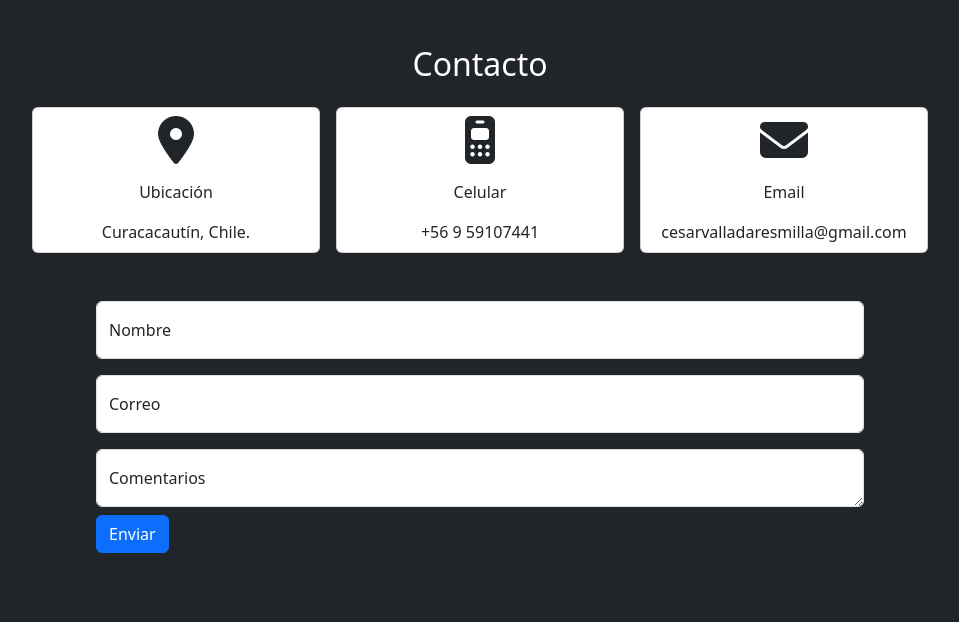
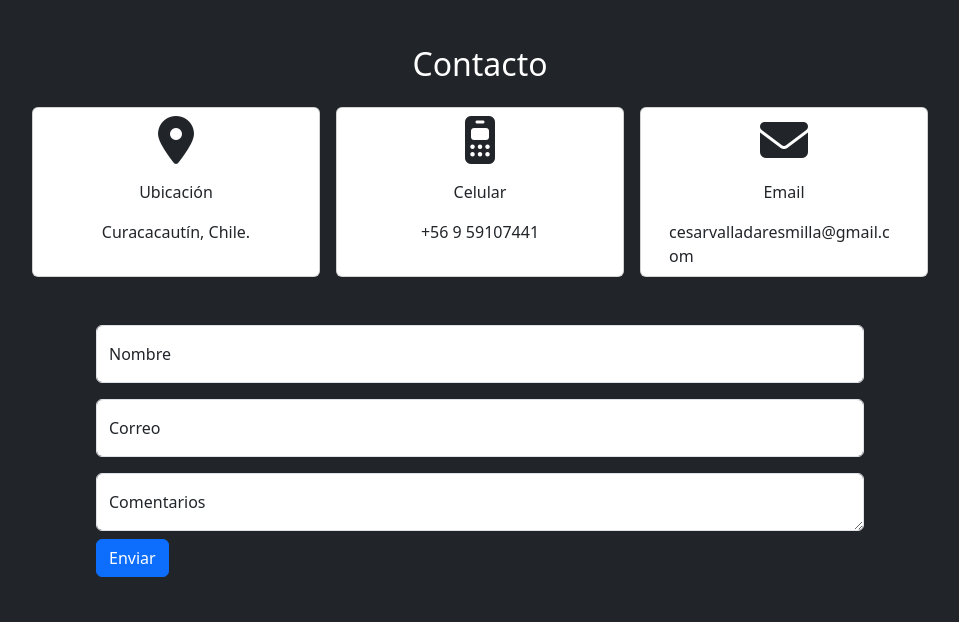
Before and after one commit to cesarpatriciovm/cesarpatriciovm.github.io, a plain HTML site: page index.html in a window 1280 px wide. Shown: the part 1492-2114 px from the top of the page, without its empty margins (160-1119 px from the left). Drawn offline with nearby package versions, Linux system fonts and the light colour scheme.

Commit message:
arregloTextEmail

```diff
--- a/assets/css/style.css
+++ b/assets/css/style.css
@@ -41,3 +41,7 @@ body {
 .link-icono {
     text-align: center;
 }
+
+.span-email {
+    width: 100%;
+}
--- a/index.html
+++ b/index.html
@@ -159,7 +159,7 @@
                         <ul class="list-group list-group-flush">
                             <li class="list-group-item d-flex justify-content-center border border-0"><i class="fa-solid fa-3x fa-envelope"></i></li>
                             <li class="list-group-item d-flex justify-content-center border border-0">Email</li>
-                            <li class="list-group-item text-email d-flex justify-content-center border border-0">cesarvalladaresmilla@gmail.com</li>
+                            <li class="list-group-item text-email d-flex justify-content-center border border-0"><span class="span-email">cesarvalladaresmilla@gmail.com</span></li>
                         </ul>
                     </div>
                 </div>
```
